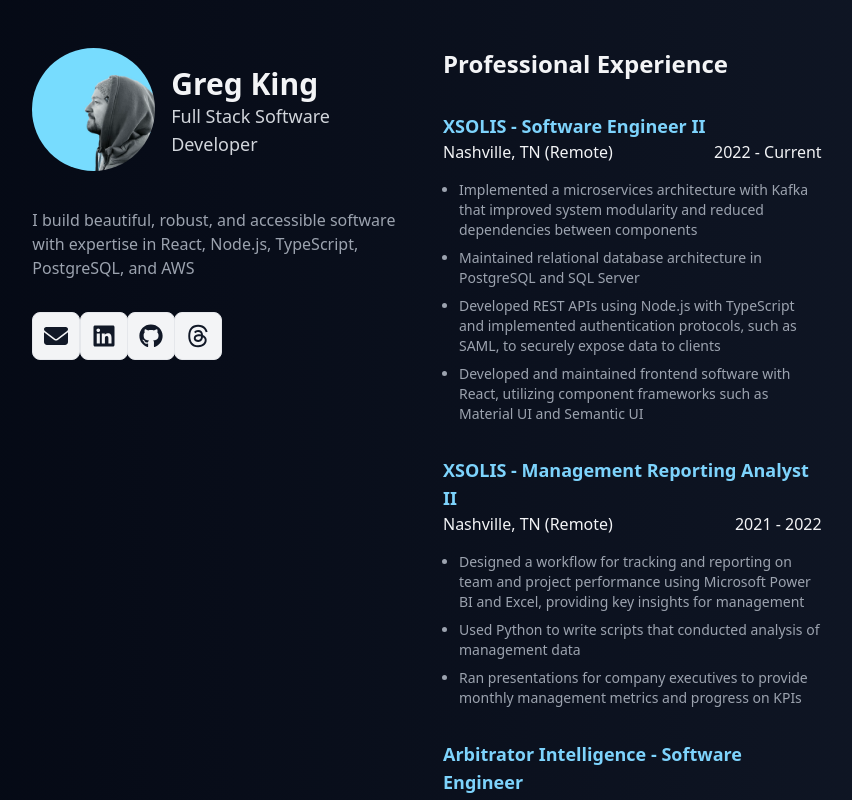
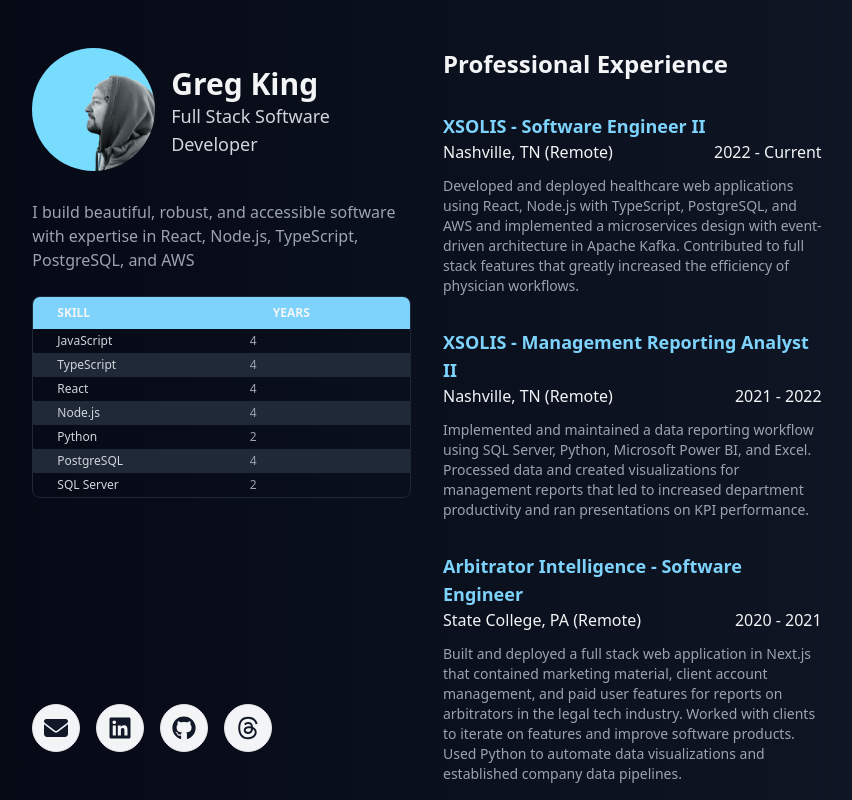
Before and after one commit to greg-py/portfolio, a React (Create React App) app: page / in a window 1280 px wide. Shown: the whole page, without its empty margins (213-1065 px from the left). Built offline with nearby package versions, Linux system fonts and the light colour scheme.

Commit message:
Added skills table in info section

```diff
--- a/src/components/content/ContentContainer.jsx
+++ b/src/components/content/ContentContainer.jsx
@@ -1,5 +1,5 @@
 const ContentContainer = ({ children }) => {
-  return <div className="flex flex-col space-y-8">{children}</div>;
+  return <div className="flex flex-col space-y-6">{children}</div>;
 };
 
 export default ContentContainer;
--- a/src/components/content/experience/ExperienceCard.jsx
+++ b/src/components/content/experience/ExperienceCard.jsx
@@ -4,16 +4,11 @@
   return (
     <div>
       <h3 className="font-bold text-lg text-sky-300">{position.title}</h3>
-      <div className="flex flex-row justify-between mb-4 text-gray-100">
+      <div className="flex flex-row justify-between mb-3 text-gray-100">
         <h4>{position.location}</h4>
         <p>{position.time}</p>
       </div>
-      <ul className="list-disc pl-4 space-y-2 text-sm">
-        {position.responsibilities &&
-          position.responsibilities.map((r) => {
-            return <li>{r}</li>;
-          })}
-      </ul>
+      <p className="text-sm">{position.text}</p>
     </div>
   );
 };
--- a/src/components/info/Info.jsx
+++ b/src/components/info/Info.jsx
@@ -2,12 +2,14 @@
 import TitleCard from "./TitleCard";
 import Description from "./Description";
 import Socials from "./Socials";
+import Skills from "./Skills";
 
 const Info = () => {
   return (
     <InfoContainer>
       <TitleCard />
       <Description />
+      <Skills />
       <Socials />
     </InfoContainer>
   );
--- a/src/components/info/InfoContainer.jsx
+++ b/src/components/info/InfoContainer.jsx
@@ -1,6 +1,6 @@
 const InfoContainer = ({ children }) => {
   return (
-    <div className="flex flex-col space-y-8 text-gray-400">{children}</div>
+    <div className="flex flex-col space-y-6 text-gray-400">{children}</div>
   );
 };
 
--- /dev/null
+++ b/src/components/info/Skills.jsx
@@ -0,0 +1,13 @@
+import SkillsContainer from "./SkillsContainer";
+import SkillsTable from "./SkillsTable";
+import { skills } from "../../data/skills";
+
+const Skills = () => {
+  return (
+    <SkillsContainer>
+      <SkillsTable skills={skills} />
+    </SkillsContainer>
+  );
+};
+
+export default Skills;
--- /dev/null
+++ b/src/components/info/SkillsContainer.jsx
@@ -0,0 +1,5 @@
+const SkillsContainer = ({ children }) => {
+  return <div className="text-gray-400">{children}</div>;
+};
+
+export default SkillsContainer;
--- /dev/null
+++ b/src/components/info/SkillsTable.jsx
@@ -0,0 +1,29 @@
+const SkillsTable = (props) => {
+  const { skills } = props;
+
+  return (
+    <div className="relative overflow-x-auto rounded-lg border border-gray-800">
+      <table className="table-auto w-full text-sm text-left">
+        <thead className="text-xs text-gray-100 bg-sky-300 uppercase">
+          <tr>
+            <th className="px-6 py-2">Skill</th>
+            <th className="px-6 py-2">Years</th>
+          </tr>
+        </thead>
+        <tbody>
+          {skills &&
+            skills.map((s) => {
+              return (
+                <tr className="even:bg-gray-800 text-xs">
+                  <td className="px-6 py-1 text-gray-300">{s.text}</td>
+                  <td>{s.years}</td>
+                </tr>
+              );
+            })}
+        </tbody>
+      </table>
+    </div>
+  );
+};
+
+export default SkillsTable;
--- a/src/components/info/SocialCard.jsx
+++ b/src/components/info/SocialCard.jsx
@@ -2,8 +2,8 @@
 
 const SocialCard = (props) => {
   return (
-    <a className="mx-auto" href={props.href} target="_blank" rel="noreferrer">
-      <div className="w-12 h-12 bg-gray-100 border border-gray-200 rounded-lg flex justify-center items-center hover:bg-gray-200 hover:duration-100">
+    <a href={props.href} target="_blank" rel="noreferrer">
+      <div className="w-12 h-12 bg-gray-100 border border-gray-200 rounded-full flex justify-center items-center hover:bg-gray-300 hover:duration-100">
         <FontAwesomeIcon className="w-6 h-6" icon={props.icon} />
       </div>
     </a>
--- a/src/components/info/SocialContainer.jsx
+++ b/src/components/info/SocialContainer.jsx
@@ -1,6 +1,6 @@
 const SocialContainer = ({ children }) => {
   return (
-    <div className="grid grid-cols-4 grid-rows-1 w-1/2 text-gray-900">
+    <div className="flex flex-row space-x-4 text-gray-900 fixed bottom-12">
       {children}
     </div>
   );
--- a/src/data/positions.js
+++ b/src/data/positions.js
@@ -3,41 +3,18 @@
     title: "XSOLIS - Software Engineer II",
     location: "Nashville, TN (Remote)",
     time: "2022 - Current",
-    responsibilities: [
-      "Implemented a microservices architecture with Kafka that improved system modularity and reduced dependencies between components",
-      "Maintained relational database architecture in PostgreSQL and SQL Server",
-      "Developed REST APIs using Node.js with TypeScript and implemented authentication protocols, such as SAML, to securely expose data to clients",
-      "Developed and maintained frontend software with React, utilizing component frameworks such as Material UI and Semantic UI",
-    ],
+    text: "Developed and deployed healthcare web applications using React, Node.js with TypeScript, PostgreSQL, and AWS and implemented a microservices design with event-driven architecture in Apache Kafka. Contributed to full stack features that greatly increased the efficiency of physician workflows.",
   },
   {
     title: "XSOLIS - Management Reporting Analyst II",
     location: "Nashville, TN (Remote)",
     time: "2021 - 2022",
-    responsibilities: [
-      "Designed a workflow for tracking and reporting on team and project performance using Microsoft Power BI and Excel, providing key insights for management",
-      "Used Python to write scripts that conducted analysis of management data",
-      "Ran presentations for company executives to provide monthly management metrics and progress on KPIs",
-    ],
+    text: "Implemented and maintained a data reporting workflow using SQL Server, Python, Microsoft Power BI, and Excel. Processed data and created visualizations for management reports that led to increased department productivity and ran presentations on KPI performance.",
   },
   {
     title: "Arbitrator Intelligence - Software Engineer",
     location: "State College, PA (Remote)",
     time: "2020 - 2021",
-    responsibilities: [
-      "Designed and developed a scalable, high-availability web application with Next.js and React with account management and data search features",
-      "Developed automated scripts to create data visualizations using Python, Pandas, and Matplotlib",
-      "Maintained relational and document databases with PostgreSQL and MongoDB to structure and optimize queries of legal-tech data",
-    ],
-  },
-  {
-    title: "Penn State University - Econometrics Teaching Assistant",
-    location: "University Park, PA",
-    time: "2019 - 2020",
-    responsibilities: [
-      "Assisted with developing course materials, exams, and assignments for Econometrics course",
-      "Held office hours to answer questions and help students with learning course topics",
-      "Proctored and graded exams and assignments",
-    ],
+    text: "Built and deployed a full stack web application in Next.js that contained marketing material, client account management, and paid user features for reports on arbitrators in the legal tech industry. Worked with clients to iterate on features and improve software products. Used Python to automate data visualizations and established company data pipelines.",
   },
 ];
--- /dev/null
+++ b/src/data/skills.js
@@ -0,0 +1,30 @@
+export const skills = [
+  {
+    text: "JavaScript",
+    years: 4,
+  },
+  {
+    text: "TypeScript",
+    years: 4,
+  },
+  {
+    text: "React",
+    years: 4,
+  },
+  {
+    text: "Node.js",
+    years: 4,
+  },
+  {
+    text: "Python",
+    years: 2,
+  },
+  {
+    text: "PostgreSQL",
+    years: 4,
+  },
+  {
+    text: "SQL Server",
+    years: 2,
+  },
+];
```
